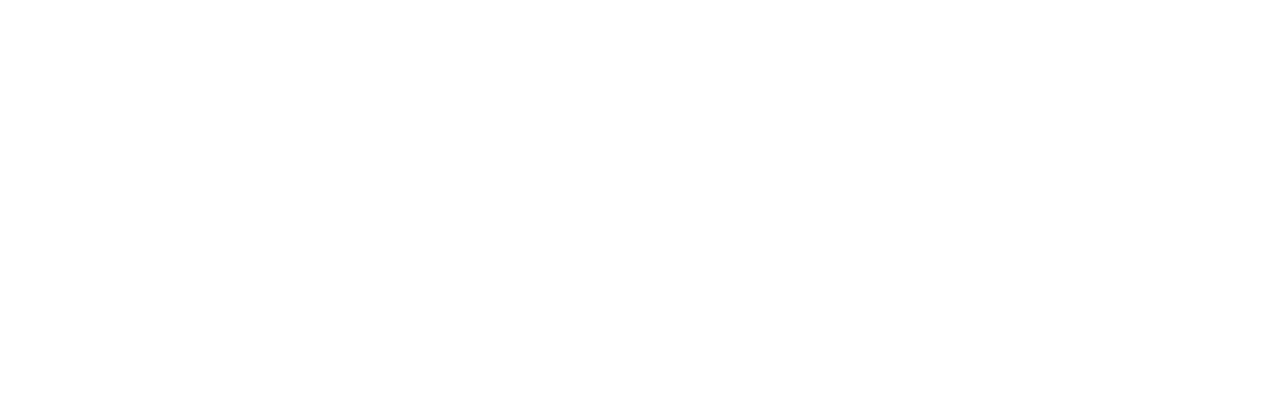
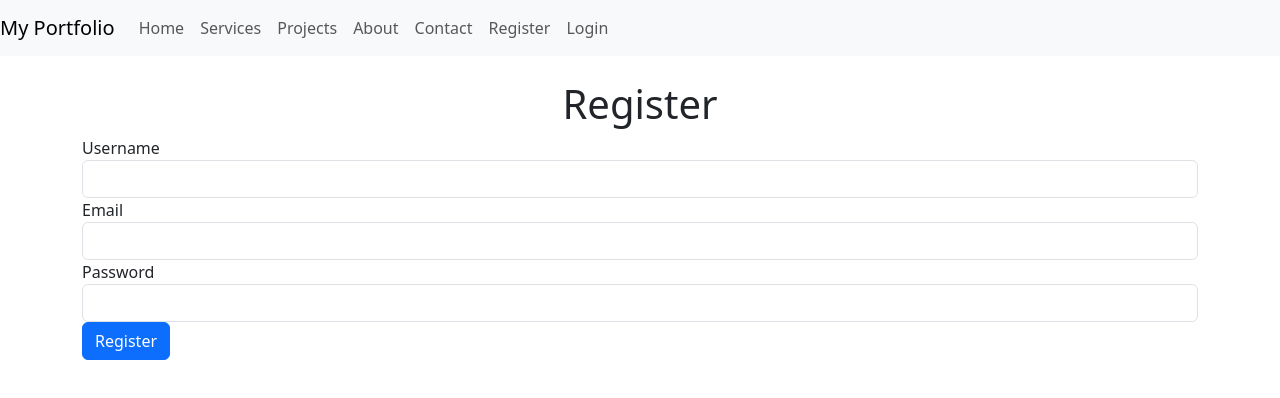
Before and after one commit to CENT-COL/comp229-s24-402, a React (Vite) app in the folder client/: page /register in a window 1280 px wide. Before the commit this address had no page. Shown: the top 398 px of the page. Built offline with nearby package versions, Linux system fonts and the light colour scheme; no server answers.

Commit message:
Registration Form Finished and Login Page partially completed.

```diff
--- a/client/src/app.jsx
+++ b/client/src/app.jsx
@@ -1,13 +1,88 @@
-import React from 'react';
+import React, { useState, useEffect } from 'react';
 import { BrowserRouter as Router, Route, Routes, Link } from 'react-router-dom'
-import Home from './pages/home';
+import 'bootstrap/dist/css/bootstrap.min.css'
 
 
-export default function App(){
+
+
+
+
+import Home from './pages/home';
+import About from './pages/about';
+import Services from './pages/services';
+import Projects from './pages/projects';
+import Contact from './pages/contact';
+import Register from './pages/register';
+import Login from './pages/login';
+
+
+export default function App() {
+    const { user, setUser } = useState(() => {
+        const token = localStorage.getItem('token');
+        return token ? { token } : null;
+    });
+
+    useEffect(() => {
+        const token = localStorage.getItem('token');
+        if (token) {
+            setUser({ token });
+        }
+    },[])
+
     return (
         <Router>
+            <div className="App">
+                <nav className="navbar navbar-expand-lg navbar-light bg-light">
+                    <Link className="navbar-brand" to='/'>My Portfolio</Link>
+                    <div className="collapse navbar-collapse">
+                        <ul className="navbar-nav mr-auto">
+                            <li className="nav-item">
+                                <Link className="nav-link" to="/">Home</Link>
+                            </li>
+                            <li className="nav-item">
+                                <Link className="nav-link" to="/services">Services</Link>
+                            </li>
+                            <li className="nav-item">
+                                <Link className="nav-link" to="/projects">Projects</Link>
+                            </li>
+                            <li className="nav-item">
+                                <Link className="nav-link" to="/about">About</Link>
+                            </li>
+                            <li className="nav-item">
+                                <Link className="nav-link" to="/contact">Contact</Link>
+                            </li>
+                        </ul>
+                        <ul className="navbar-nav ml-auto">
+                            {user ?
+
+                                // Todo Add logic to have the user name.
+                                <>
+
+                                </>
+
+                                :
+                                <>
+                                    <li className="nav-item">
+                                        <Link className="nav-link" to='/register' >Register</Link>
+                                    </li>
+                                    <li className="nav-item">
+                                        <Link className="nav-link" to='/login' >Login</Link>
+                                    </li>
+
+                                </>}
+                        </ul>
+                    </div>
+                </nav>
+            </div>
+
             <Routes>
                 <Route path="/" element={<Home />} />
+                <Route path="/about" element={<About />} />
+                <Route path="/services" element={<Services />} />
+                <Route path="/projects" element={<Projects />} />
+                <Route path="/contact" element={<Contact />} />
+                <Route path="/register" element={<Register />} />
+                <Route path="/login" element={<Login setUser={setUser} />} />
             </Routes>
         </Router>
     )
--- /dev/null
+++ b/client/src/pages/about.jsx
@@ -0,0 +1,7 @@
+import React from 'react';
+
+export default function About(){
+    return (
+        <h1>About Page</h1>
+    )
+}
--- /dev/null
+++ b/client/src/pages/contact.jsx
@@ -0,0 +1,7 @@
+import React from 'react';
+
+export default function Contact(){
+    return (
+        <h1>Contact Page</h1>
+    )
+}
--- a/client/src/pages/home.jsx
+++ b/client/src/pages/home.jsx
@@ -4,15 +4,15 @@
 export default function Home(){
 
     const [data, setData] = useState(null);
-    const apiUrl = '/api/projects';
+    const apiUrl = import.meta.env.VITE_API_URL || '/api';
 
     useEffect(() => {
-        fetch(apiUrl)
+        fetch(`${apiUrl}/data`)
             .then((res) => res.json())
             .then((data) => setData(data));
     }, [apiUrl])
 
     return (
-        <h1>{data && <p>{data[0].name}</p>}</h1>
+        <h1>{data && <p>{data.message}</p>}</h1>
     )
 }
--- /dev/null
+++ b/client/src/pages/login.jsx
@@ -0,0 +1,52 @@
+import React, {useState} from 'react';
+import { useNavigate } from 'react-router-dom';
+
+const Login = ({setUser}) => {
+    const [form, setForm] = useState({
+        email:'',
+        password:''
+    });
+
+    const [error, setError] = useState('');
+    const navigate = useNavigate();
+    const apiUrl = import.meta.env.VITE_API_URL || '/api';
+
+    const handleChange = (e) => {
+        const {name, value} = e.target;
+        setForm({...form, [name]: value});
+    };
+
+    const handleSubmit = async (e) => {
+        e.preventDefault();
+        try {
+            const response = await fetch(`${apiUrl}/users/login`, {
+                method: 'POST',
+                headers: {
+                    'Content-Type':'application/json'
+                },
+                body: JSON.stringify(form)
+            });
+
+            const data = await response.json();
+            localStorage.setItem('token', JSON.stringify(data.token));
+            //Todo Implement on the backend the return of the username;
+            // localStorage.setItem('username', JSON.stringify(data.username));
+
+            setUser({token: data.token});
+
+            if (!response.ok) {
+                throw new Error('Login failed');
+            }
+
+            navigate('/');
+        } catch (error) {
+            setError(error.message);
+        }
+    }
+
+    return (
+        <></>
+    )
+}
+
+export default Login;
--- /dev/null
+++ b/client/src/pages/projects.jsx
@@ -0,0 +1,7 @@
+import React from 'react';
+
+export default function Projects(){
+    return (
+        <h1>Projects Page</h1>
+    )
+}
--- /dev/null
+++ b/client/src/pages/register.jsx
@@ -0,0 +1,85 @@
+import React, { useState } from 'react';
+import { useNavigate } from 'react-router-dom';
+
+const Register = () => {
+  const [form, setForm] = useState({
+    username: '',
+    email: '',
+    password: ''
+  });
+  const [error, setError] = useState('');
+  const navigate = useNavigate();
+  const apiUrl = import.meta.env.VITE_API_URL || '/api';
+
+  const handleChange = (e) => {
+    const { name, value } = e.target;
+    setForm({ ...form, [name]: value });
+  };
+
+  const handleSubmit = async (e) => {
+    e.preventDefault();
+    try {
+      const response = await fetch(`${apiUrl}/users/register`, {
+        method: 'POST',
+        headers: {
+          'Content-Type':'application/json'
+        },
+        body: JSON.stringify(form)
+      });
+      if (!response.ok) {
+        throw new Error('Registration failed');
+      }
+      navigate('/login');
+    } catch (error) {
+      setError(error.message);
+    }
+  };
+
+  return (
+    <div className="container mt-4">
+      <h1 className="text-center">Register</h1>
+      {error && <p className="text-danger">{error}</p>}
+      <form onSubmit={handleSubmit}>
+        <div className="form-group">
+          <label htmlFor="username">Username</label>
+          <input
+            type="text"
+            className="form-control"
+            id="username"
+            name="username"
+            value={form.username}
+            onChange={handleChange}
+            required
+          />
+        </div>
+        <div className="form-group">
+          <label htmlFor="email">Email</label>
+          <input
+            type="email"
+            className="form-control"
+            id="email"
+            name="email"
+            value={form.email}
+            onChange={handleChange}
+            required
+          />
+        </div>
+        <div className="form-group">
+          <label htmlFor="password">Password</label>
+          <input
+            type="password"
+            className="form-control"
+            id="password"
+            name="password"
+            value={form.password}
+            onChange={handleChange}
+            required
+          />
+        </div>
+        <button type="submit" className="btn btn-primary">Register</button>
+      </form>
+    </div>
+  );
+};
+
+export default Register;
--- /dev/null
+++ b/client/src/pages/services.jsx
@@ -0,0 +1,7 @@
+import React from 'react';
+
+export default function Services(){
+    return (
+        <h1>Services Page</h1>
+    )
+}
```
Also changed, not shown: 2 other files (tests, documents, lock files or other folders).
